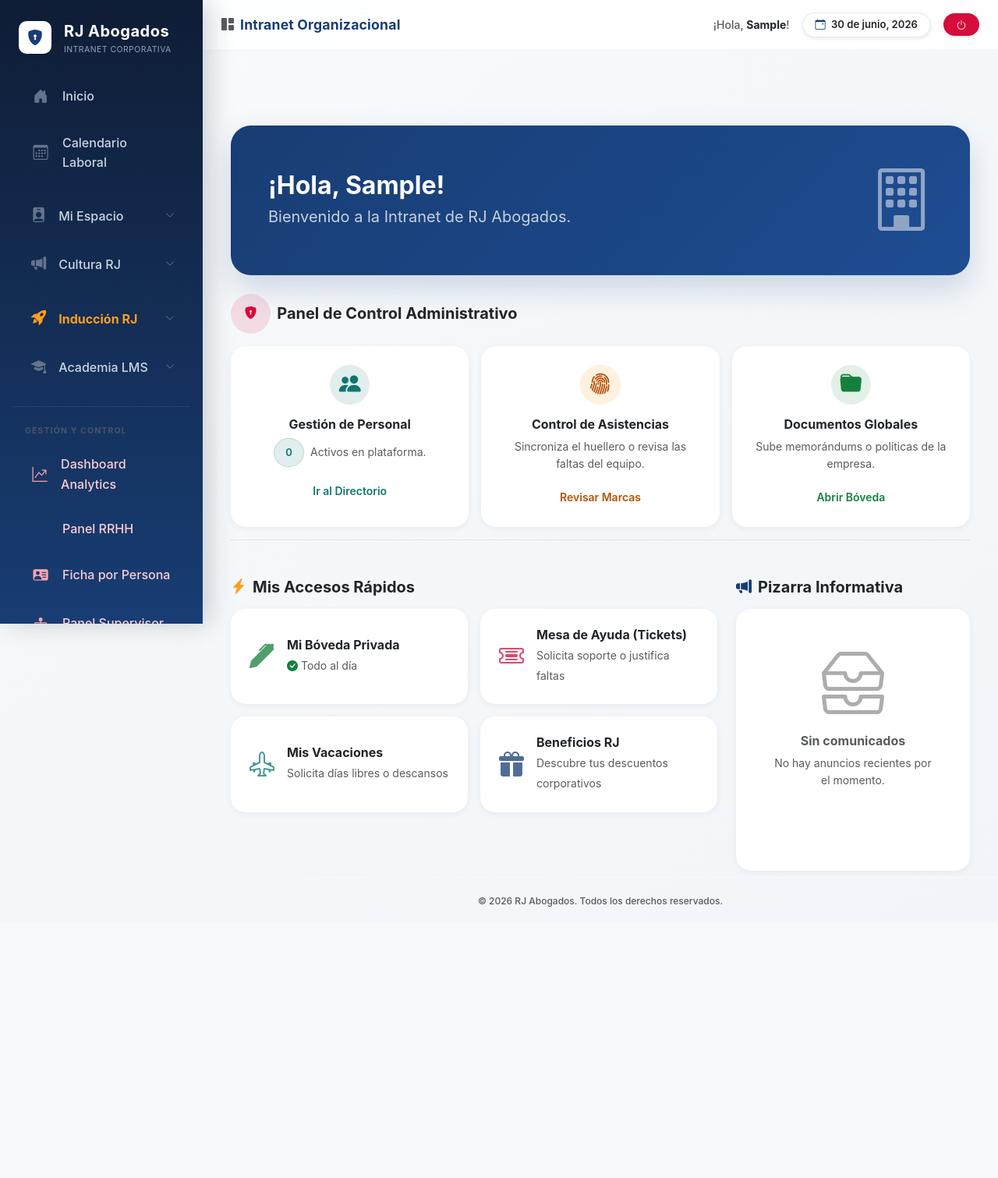
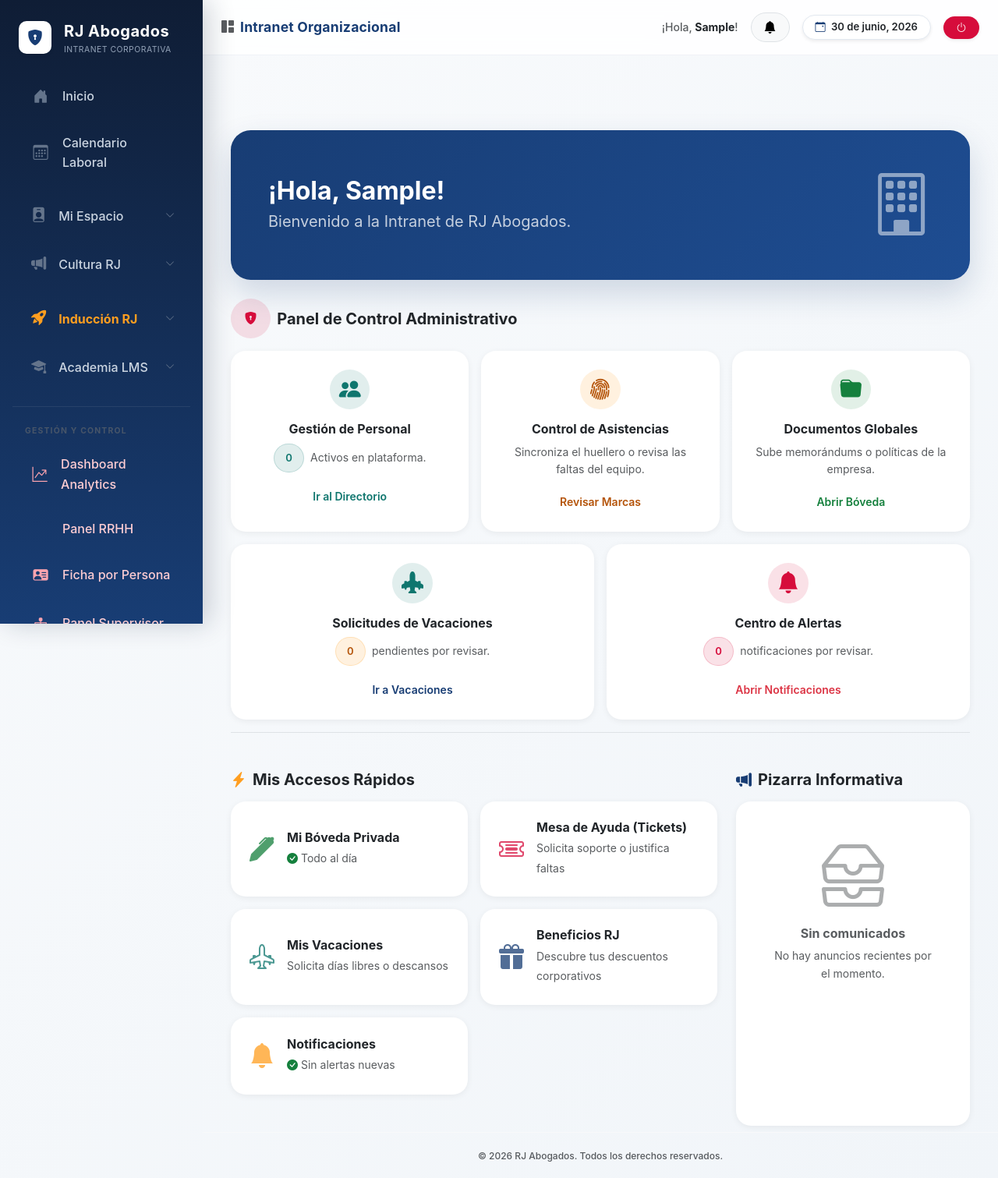
Before and after one commit to rjabogados/rj-plataforma, a Django app: page / in a window 1280 px wide. Shown: the whole page at 78% size. Before the commit the page ends 1163 px from the top, so only its background shows below. Run offline with Django 5.2, Linux system fonts and the light colour scheme; the visitor is signed in with stand-in values (Sample User, id 1); data comes from the database, SQL or seed files in the repository; data that the repository does not hold is empty.

Commit message:
Mejora inicio y agrega notificaciones por rol

```diff
--- /dev/null
+++ b/intranet/context_processors.py
@@ -0,0 +1,15 @@
+from intranet.models import Notificacion
+
+
+def notificaciones_usuario(request):
+    if not request.user.is_authenticated:
+        return {
+            'notificaciones_no_leidas': 0,
+            'notificaciones_menu': [],
+        }
+
+    notificaciones_qs = Notificacion.objects.filter(usuario=request.user).order_by('-creada_en')
+    return {
+        'notificaciones_no_leidas': notificaciones_qs.filter(leida=False).count(),
+        'notificaciones_menu': list(notificaciones_qs[:7]),
+    }
--- a/intranet/models/__init__.py
+++ b/intranet/models/__init__.py
@@ -1,6 +1,6 @@
 from .rrhh_core import Negocio, Area, Cargo, Colaborador, Asistencia
 from .solicitudes import Ticket, SolicitudVacaciones
-from .comunicacion import Comunicado, MensajeInterno, EventoCalendario
+from .comunicacion import Comunicado, MensajeInterno, EventoCalendario, Notificacion
 from .reclutamiento import CandidatoReclutamiento
 
 from .reclutamiento import CandidatoReclutamiento
--- a/intranet/models/rrhh_core.py
+++ b/intranet/models/rrhh_core.py
@@ -51,7 +51,7 @@ class Colaborador(models.Model):
     ]
 
     user = models.OneToOneField(User, on_delete=models.CASCADE, related_name='perfil')
-    dni = models.CharField(max_length=20, unique=True, db_index=True)
+    dni = models.CharField(max_length=20, unique=True, db_index=True, null=True, blank=True)
     rol = models.CharField(max_length=50, choices=ROLES, default='ASESOR', db_index=True)
     negocio = models.ForeignKey(Negocio, on_delete=models.SET_NULL, null=True, blank=True)
     area = models.ForeignKey(Area, on_delete=models.SET_NULL, null=True, blank=True, related_name='colaboradores')
--- a/intranet/templates/intranet/dashboard/inicio.html
+++ b/intranet/templates/intranet/dashboard/inicio.html
@@ -14,7 +14,7 @@
         </div>
     </div>
 
-    {% if user.is_superuser or user.perfil.rol in 'ADMIN,RRHH,GERENCIA' %}
+    {% if user.is_superuser or perfil and perfil.puede_ver_gestion %}
     <div class="mb-5 pb-3 border-bottom">
         <div class="d-flex align-items-center mb-3">
             <span class="icon-chip danger me-2"><i class="bi bi-shield-lock-fill"></i></span>
@@ -57,6 +57,34 @@
                         <h6 class="fw-bold text-dark">Documentos Globales</h6>
                         <p class="small text-muted mb-3">Sube memorándums o políticas de la empresa.</p>
                         <a href="{% url 'documentos_admin' %}" class="btn btn-outline-success btn-sm btn-pill fw-semibold w-100">Abrir Bóveda</a>
+                    </div>
+                </div>
+            </div>
+            <div class="col-md-6">
+                <div class="card h-100 card-buk panel-shell-soft card-hover-effect">
+                    <div class="card-body p-4 text-center">
+                        <div class="icon-chip info mx-auto mb-3">
+                            <i class="bi bi-airplane-engines-fill fs-3"></i>
+                        </div>
+                        <h6 class="fw-bold text-dark">Solicitudes de Vacaciones</h6>
+                        <p class="small text-muted mb-3">
+                            <span class="status-pill warning me-1">{{ vacaciones_pendientes|default:"0" }}</span> pendientes por revisar.
+                        </p>
+                        <a href="{% url 'vacaciones_admin' %}" class="btn btn-outline-primary btn-sm btn-pill fw-semibold w-100">Ir a Vacaciones</a>
+                    </div>
+                </div>
+            </div>
+            <div class="col-md-6">
+                <div class="card h-100 card-buk panel-shell-soft card-hover-effect">
+                    <div class="card-body p-4 text-center">
+                        <div class="icon-chip danger mx-auto mb-3">
+                            <i class="bi bi-bell-fill fs-3"></i>
+                        </div>
+                        <h6 class="fw-bold text-dark">Centro de Alertas</h6>
+                        <p class="small text-muted mb-3">
+                            <span class="status-pill danger me-1">{{ notificaciones_no_leidas|default:"0" }}</span> notificaciones por revisar.
+                        </p>
+                        <a href="{% url 'notificaciones' %}" class="btn btn-outline-danger btn-sm btn-pill fw-semibold w-100">Abrir Notificaciones</a>
                     </div>
                 </div>
             </div>
@@ -134,6 +162,24 @@
                     </a>
                 </div>
 
+                <div class="col-md-6">
+                    <a href="{% url 'notificaciones' %}" class="text-decoration-none">
+                        <div class="card card-buk panel-shell-soft h-100 card-hover-effect">
+                            <div class="card-body p-4 d-flex align-items-center">
+                                <i class="bi bi-bell-fill fs-2 text-warning me-3 opacity-75"></i>
+                                <div>
+                                    <h6 class="fw-bold text-dark mb-1">Notificaciones</h6>
+                                    {% if notificaciones_no_leidas and notificaciones_no_leidas > 0 %}
+                                        <span class="small text-danger fw-bold"><i class="bi bi-exclamation-circle-fill"></i> {{ notificaciones_no_leidas }} pendiente(s)</span>
+                                    {% else %}
+                                        <span class="small text-muted"><i class="bi bi-check-circle-fill text-success"></i> Sin alertas nuevas</span>
+                                    {% endif %}
+                                </div>
+                            </div>
+                        </div>
+                    </a>
+                </div>
+
             </div>
         </div>
 
--- a/intranet/templates/intranet/includes/navbar.html
+++ b/intranet/templates/intranet/includes/navbar.html
@@ -18,6 +18,38 @@
             ¡Hola, <span class="text-dark fw-bold">{{ request.user.first_name|default:"Usuario" }}</span>!
         </span>
 
+        <div class="dropdown">
+            <button class="btn btn-light border position-relative rounded-pill px-3" type="button" data-bs-toggle="dropdown" aria-expanded="false" title="Notificaciones">
+                <i class="bi bi-bell-fill"></i>
+                {% if notificaciones_no_leidas > 0 %}
+                <span class="position-absolute top-0 start-100 translate-middle badge rounded-pill bg-danger">
+                    {{ notificaciones_no_leidas }}
+                </span>
+                {% endif %}
+            </button>
+            <ul class="dropdown-menu dropdown-menu-end shadow border-0" style="min-width: 320px;">
+                <li class="px-3 pt-2 pb-1 small text-muted fw-bold">Notificaciones</li>
+                <li><hr class="dropdown-divider my-1"></li>
+                {% for noti in notificaciones_menu %}
+                <li>
+                    <a class="dropdown-item py-2 {% if not noti.leida %}fw-semibold{% endif %}" href="{% url 'leer_notificacion' noti.id %}">
+                        <div class="d-flex align-items-start gap-2">
+                            <i class="bi {% if noti.tipo == 'MENSAJE' %}bi-chat-left-text-fill text-primary{% elif noti.tipo == 'VACACIONES' %}bi-airplane-fill text-info{% elif noti.tipo == 'TICKET' %}bi-ticket-detailed-fill text-warning{% else %}bi-bell-fill text-secondary{% endif %}"></i>
+                            <div class="small">
+                                <div>{{ noti.titulo }}</div>
+                                {% if noti.detalle %}<div class="text-muted">{{ noti.detalle }}</div>{% endif %}
+                            </div>
+                        </div>
+                    </a>
+                </li>
+                {% empty %}
+                <li class="px-3 py-2 small text-muted">No tienes notificaciones pendientes.</li>
+                {% endfor %}
+                <li><hr class="dropdown-divider my-1"></li>
+                <li><a class="dropdown-item small fw-bold text-center" href="{% url 'notificaciones' %}">Ver todas</a></li>
+            </ul>
+        </div>
+
         <span class="badge bg-white text-dark shadow-sm border py-2 rounded-pill px-3 fw-semibold live-date-badge">
             <i class="bi bi-calendar-event me-1 text-primary"></i>
             <span class="d-none d-sm-inline">{% now "d \d\e F, Y" %}</span>
--- a/intranet/templates/intranet/includes/sidebar.html
+++ b/intranet/templates/intranet/includes/sidebar.html
@@ -36,6 +36,7 @@
                 <ul class="nav flex-column gap-1 py-1">
                     <li><a href="{% url 'documentos_personal' %}" class="nav-link submenu-link"><i class="bi bi-folder-check me-2"></i> Mis Documentos</a></li>
                     <li><a href="{% url 'mensajeria' %}" class="nav-link submenu-link"><i class="bi bi-chat-left-dots-fill me-2"></i> Bandeja de Entrada</a></li>
+                    <li><a href="{% url 'notificaciones' %}" class="nav-link submenu-link"><i class="bi bi-bell-fill me-2"></i> Notificaciones</a></li>
                     <li><a href="{% url 'vacaciones' %}" class="nav-link submenu-link"><i class="bi bi-airplane-engines-fill me-2"></i> Vacaciones</a></li>
                     <li><a href="{% url 'tickets' %}" class="nav-link submenu-link"><i class="bi bi-ticket-detailed-fill me-2"></i> Tickets / Faltas</a></li>
                 </ul>
--- a/intranet/templates/intranet/rrhh/colaboradores.html
+++ b/intranet/templates/intranet/rrhh/colaboradores.html
@@ -167,7 +167,7 @@
                         <div class="col-md-6">
                             <label class="form-label small fw-bold text-dark">Contraseña (Opcional)</label>
                             <input type="text" class="form-control" name="password" placeholder="Escribe la clave">
-                            <div class="form-text" style="font-size: 0.75rem;">Si lo dejas vacío, será su DNI.</div>
+                            <div class="form-text" style="font-size: 0.75rem;">Si lo dejas vacío, el sistema generará una contraseña segura.</div>
                         </div>
                     </div>
 
@@ -182,8 +182,8 @@
                             <input type="text" class="form-control" name="apellidos" required>
                         </div>
                         <div class="col-md-6">
-                            <label class="form-label small fw-bold text-dark">DNI</label>
-                            <input type="text" class="form-control" name="dni" required>
+                            <label class="form-label small fw-bold text-dark">DNI / Documento (Opcional)</label>
+                            <input type="text" class="form-control" name="dni" placeholder="Opcional">
                         </div>
                         <div class="col-md-6">
                             <label class="form-label small fw-bold text-dark">Correo Electrónico</label>
--- a/intranet/templates/intranet/rrhh/editar_colaborador.html
+++ b/intranet/templates/intranet/rrhh/editar_colaborador.html
@@ -43,8 +43,8 @@
                         <input type="text" class="form-control border-secondary" name="apellidos" value="{{ colab.user.last_name }}" required>
                     </div>
                     <div class="col-md-6">
-                        <label class="form-label small fw-bold text-muted">DNI</label>
-                        <input type="text" class="form-control border-secondary" name="dni" value="{{ colab.dni }}" required>
+                        <label class="form-label small fw-bold text-muted">DNI / Documento (Opcional)</label>
+                        <input type="text" class="form-control border-secondary" name="dni" value="{{ colab.dni }}">
                     </div>
                     <div class="col-md-6">
                         <label class="form-label small fw-bold text-muted">Correo Electrónico</label>
--- a/intranet/urls.py
+++ b/intranet/urls.py
@@ -19,6 +19,8 @@ urlpatterns = [
     path('', views.inicio, name='inicio'),
     path('perfil/', views.perfil, name='perfil'),
     path('perfil-admin/', views.perfil_admin, name='perfil_admin'),
+    path('notificaciones/', views.notificaciones, name='notificaciones'),
+    path('notificaciones/leer/<int:pk>/', views.leer_notificacion, name='leer_notificacion'),
     path('salir/', views.salir, name='salir'),
     path('login/', views.login_view, name='login'),
 
--- a/intranet/views/__init__.py
+++ b/intranet/views/__init__.py
@@ -1,4 +1,4 @@
-from .auth import login_view, salir, inicio, perfil, dashboard, dashboard_rrhh, exportar_directorio_rrhh, dashboard_supervisor, exportar_equipo_supervisor, perfil_admin
+from .auth import login_view, salir, inicio, perfil, dashboard, dashboard_rrhh, exportar_directorio_rrhh, dashboard_supervisor, exportar_equipo_supervisor, perfil_admin, notificaciones, leer_notificacion
 
 from .api import webhook_receptor
 
--- a/intranet/views/auth.py
+++ b/intranet/views/auth.py
@@ -1,6 +1,7 @@
 import csv
 from datetime import date, datetime, timedelta
 from django.shortcuts import render, redirect
+from django.shortcuts import get_object_or_404
 from django.contrib.auth import login, authenticate, logout
 from django.contrib.auth.decorators import login_required
 from django.contrib.auth.forms import PasswordChangeForm
@@ -73,13 +74,18 @@ def inicio(request):
 
     # 2. Cálculos para el Espacio Personal (Métricas del usuario actual)
     mis_documentos = DocumentoGenerado.objects.filter(colaborador=request.user, estado='PENDIENTE').count()
+    perfil = getattr(request.user, 'perfil', None)
+    notificaciones_no_leidas = request.user.notificaciones.filter(leida=False).count()
 
     # 3. Enviar las variables al HTML
     context = {
         'comunicados': comunicados,
         'total_colaboradores': total_colaboradores,
         'tickets_pendientes': tickets_pendientes,
+        'vacaciones_pendientes': SolicitudVacaciones.objects.filter(estado='PENDIENTE').count(),
         'mis_documentos': mis_documentos,
+        'perfil': perfil,
+        'notificaciones_no_leidas': notificaciones_no_leidas,
     }
 
     return render(request, 'intranet/dashboard/inicio.html', context)
@@ -304,3 +310,23 @@ def perfil_admin(request):
         'eventos_proximos': eventos_proximos[:6],
         'busqueda': busqueda,
     })
+
+
+@login_required(login_url='login')
+def notificaciones(request):
+    lista_notificaciones = request.user.notificaciones.all().order_by('-creada_en')[:60]
+    return render(request, 'intranet/comunicacion/notificaciones.html', {
+        'lista_notificaciones': lista_notificaciones,
+    })
+
+
+@login_required(login_url='login')
+def leer_notificacion(request, pk):
+    notificacion = get_object_or_404(request.user.notificaciones, pk=pk)
+    if not notificacion.leida:
+        notificacion.leida = True
+        notificacion.save(update_fields=['leida'])
+
+    if notificacion.url_destino:
+        return redirect(notificacion.url_destino)
+    return redirect('notificaciones')
--- a/intranet/views/lms.py
+++ b/intranet/views/lms.py
@@ -99,7 +99,7 @@ def colaboradores(request):
     if request.method == 'POST':
         nombres = request.POST.get('nombres')
         apellidos = request.POST.get('apellidos')
-        dni_val = request.POST.get('dni').strip()
+        dni_val = (request.POST.get('dni') or '').strip() or None
         correo_val = request.POST.get('correo').strip().lower() or None
         rol_val = request.POST.get('rol')
         negocio_id = request.POST.get('negocio')
@@ -112,7 +112,7 @@ def colaboradores(request):
         password_custom = request.POST.get('password', '').strip()
 
         username_final = username_custom if username_custom else generar_username_unico(nombres, apellidos, dni_val)
-        password_final = password_custom if password_custom else dni_val
+        password_final = password_custom if password_custom else generar_contrasena_segura()
 
         negocio_instancia = Negocio.objects.get(id=negocio_id) if negocio_id else None
         area_instancia = Area.objects.filter(id=area_id).first() if area_id else None
@@ -236,7 +236,7 @@ def editar_colaborador(request, pk):
             colab.user.set_password(nueva_password)
 
         colab.user.save()
-        colab.dni = request.POST.get('dni').strip()
+        colab.dni = (request.POST.get('dni') or '').strip() or None
         colab.rol = request.POST.get('rol')
         colab.tipo_horario = request.POST.get('tipo_horario')
         colab.hora_ingreso = request.POST.get('hora_ingreso') or None
@@ -258,14 +258,17 @@ def editar_colaborador(request, pk):
         onboarding_activo = request.POST.get('switch_onboarding') == 'on'
 
         if onboarding_activo:
-            CandidatoOnboarding.objects.get_or_create(
-                colaborador=colab, dni=colab.dni,
-                defaults={
-                    'nombres': colab.user.first_name,
-                    'apellidos': colab.user.last_name,
-                    'estado': 'EN_PROCESO'
-                }
-            )
+            if colab.dni:
+                CandidatoOnboarding.objects.get_or_create(
+                    colaborador=colab, dni=colab.dni,
+                    defaults={
+                        'nombres': colab.user.first_name,
+                        'apellidos': colab.user.last_name,
+                        'estado': 'EN_PROCESO'
+                    }
+                )
+            else:
+                messages.warning(request, 'No se activó Onboarding porque el colaborador no tiene DNI/documento registrado.')
         else:
             CandidatoOnboarding.objects.filter(colaborador=colab).delete()
 
--- a/intranet/views/utils.py
+++ b/intranet/views/utils.py
@@ -112,9 +112,10 @@ def limpiar_texto_usuario(texto):
     primera_palabra = palabras[0] if palabras else ""
     return ''.join(c for c in unicodedata.normalize('NFKD', primera_palabra) if unicodedata.category(c) != 'Mn').replace('ñ', 'n')
 
-def generar_username_unico(nombres_bruto, apellidos_bruto, dni_val):
+def generar_username_unico(nombres_bruto, apellidos_bruto, dni_val=None):
     base_username = f"{limpiar_texto_usuario(nombres_bruto)}.{limpiar_texto_usuario(apellidos_bruto)}"
-    if not base_username or base_username == ".": base_username = f"usuario.{dni_val}"
+    if not base_username or base_username == ".":
+        base_username = f"usuario.{str(dni_val).strip()}" if dni_val else "usuario"
     username_final = base_username
     contador = 1
     while User.objects.filter(username=username_final).exists():
--- a/nucleo_rj/settings.py
+++ b/nucleo_rj/settings.py
@@ -73,6 +73,7 @@ TEMPLATES = [
                 'django.template.context_processors.request',
                 'django.contrib.auth.context_processors.auth',
                 'django.contrib.messages.context_processors.messages',
+                'intranet.context_processors.notificaciones_usuario',
             ],
         },
     },
```
Also changed, not shown: intranet/models/comunicacion.py (+24 -0 lines), intranet/signals.py (+64 -0 lines), intranet/templates/intranet/comunicacion/notificaciones.html (added, +34 -0 lines), intranet/tests.py (+62 -3 lines), intranet/migrations/0019_alter_colaborador_dni.py (added), intranet/migrations/0020_notificacion.py (added).
